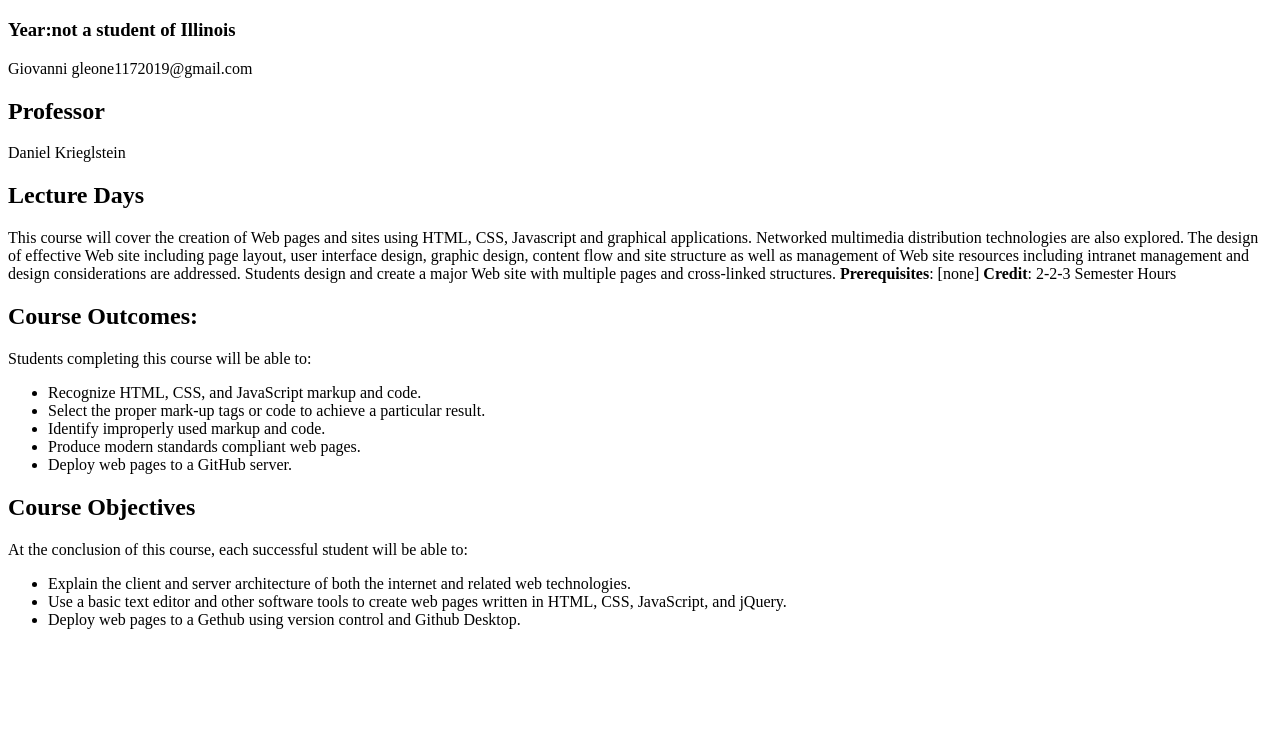
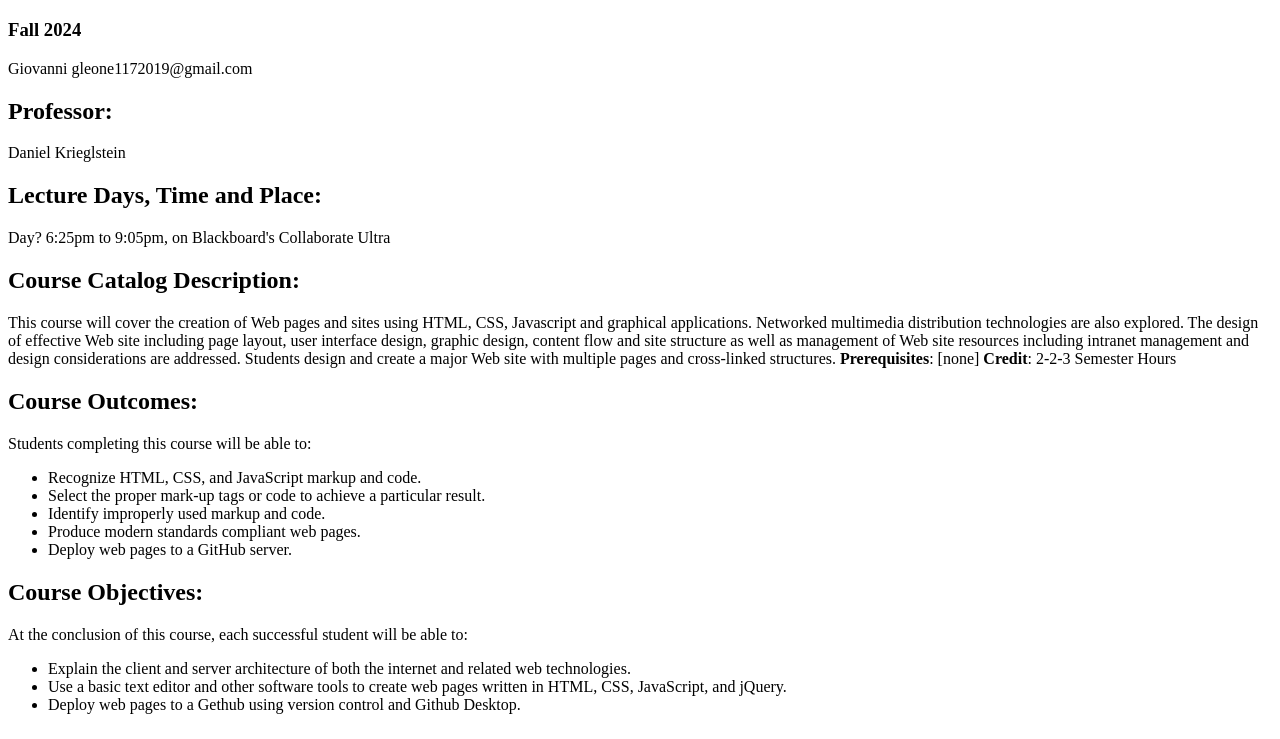
Before and after one commit to GiovanniLeone117/webdev_lab2, a plain HTML site: page index.html in a window 1280 px wide. Shown: the part 61-800 px from the top of the page. Drawn offline with Linux system fonts and the light colour scheme.

Commit message:
Fixing code comparison

```diff
--- a/index.html
+++ b/index.html
@@ -1,8 +1,8 @@
 <!DOCTYPE html>
-<html lang="en-us">
+<html lang="en">
 
 <head>
- <meta charset="UTF-8">
+  <meta charset="utf-8">
  <meta name="viewport" content="width=device-width, initial-scale=1">
   <title>Internet Technologies and Web Design</title>
 	<!--Additional elements for browsers and robots go here goes here-->
@@ -10,12 +10,14 @@
 
 <body>
   <h1>Internet Technologies and Web Design</h1>
-	<h3>Year:not a student of Illinois</h3>
+  <h3>Fall 2024</h3>
   <p>Giovanni gleone1172019@gmail.com</p>
-	<h2>Professor</h2>
+  <h2>Professor:</h2>
   <p>Daniel Krieglstein</p>
-	<h2>Lecture Days</h2>
-	<p>This course will cover the creation of Web pages and sites using HTML, CSS, Javascript and graphical applications. Networked multimedia distribution technologies are also explored. The design of  effective Web site including page layout, user interface design, graphic design, content flow and site structure as well as management of Web site resources including intranet management and design considerations are addressed. Students design and create a major Web site with multiple pages and cross-linked structures. <strong>Prerequisites</strong>: [none] <strong>Credit</strong>: 2-2-3 Semester Hours</p>
+  <h2>Lecture Days, Time and Place:</h2>
+  <p>Day? 6:25pm to 9:05pm, on Blackboard's Collaborate Ultra</p>
+  <h2>Course Catalog Description:</h2>
+  <p>This course will cover the creation of Web pages and sites using HTML, CSS, Javascript and graphical applications. Networked multimedia distribution technologies are also explored. The design of effective Web site including page layout, user interface design, graphic design, content flow and site structure as well as management of Web site resources including intranet management and design considerations are addressed. Students design and create a major Web site with multiple pages and cross-linked structures. <strong>Prerequisites</strong>: [none] <strong>Credit</strong>: 2-2-3 Semester Hours</p>
   <h2>Course Outcomes:</h2>
   <p>Students completing this course will be able to:
   <ul>
@@ -25,7 +27,7 @@
     <li>Produce modern standards compliant web pages.</li>
     <li>Deploy web pages to a GitHub server.</li>
   </ul>
-	<h2>Course Objectives</h2>
+  <h2>Course Objectives:</h2>
   <p>At the conclusion of this course, each successful student will be able to:</p>
   <ul>
     <li>Explain the client and server architecture of both the internet and related web technologies.</li>
```
Lines whose indentation alone changed are shown as unchanged.
